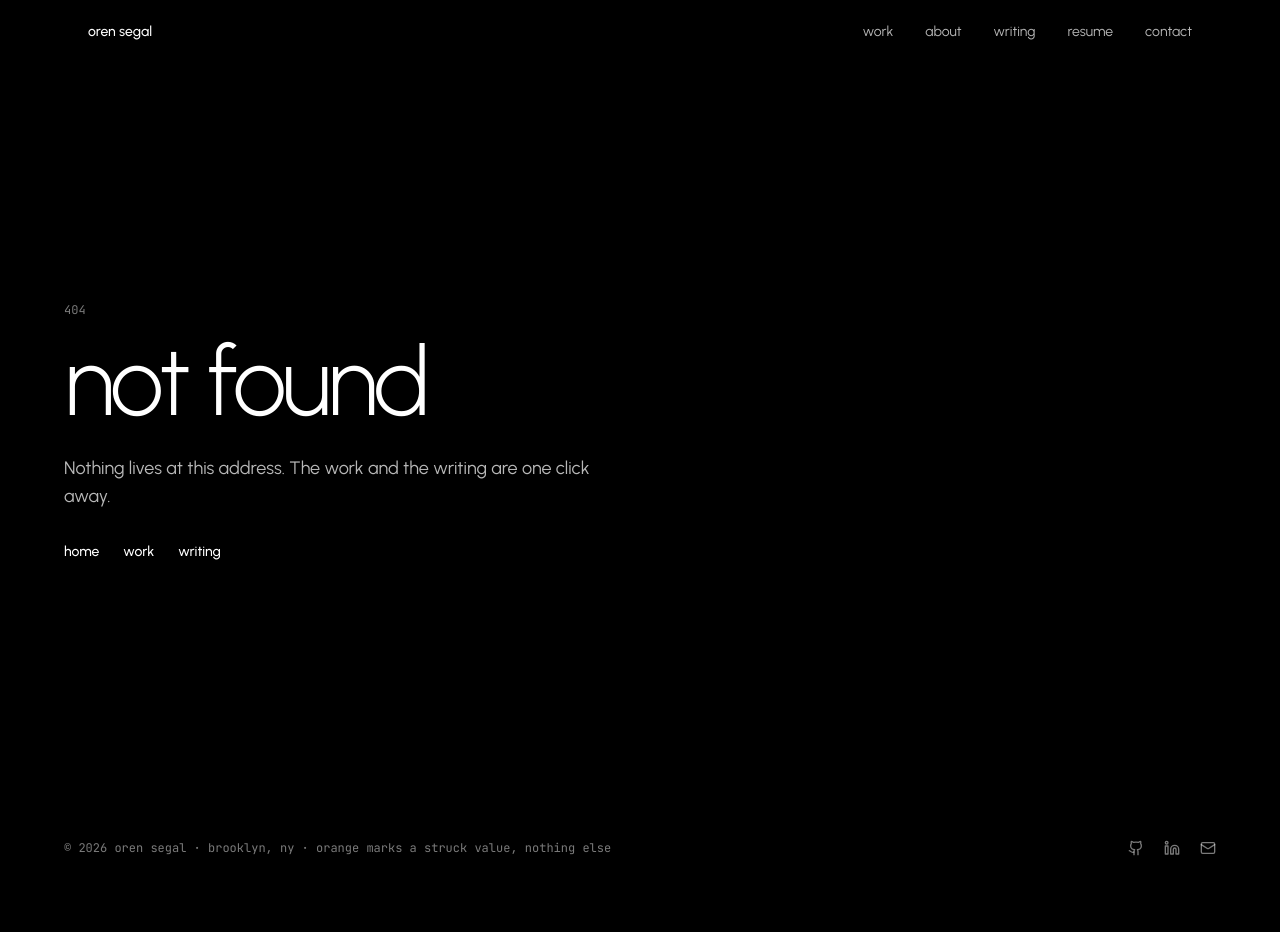
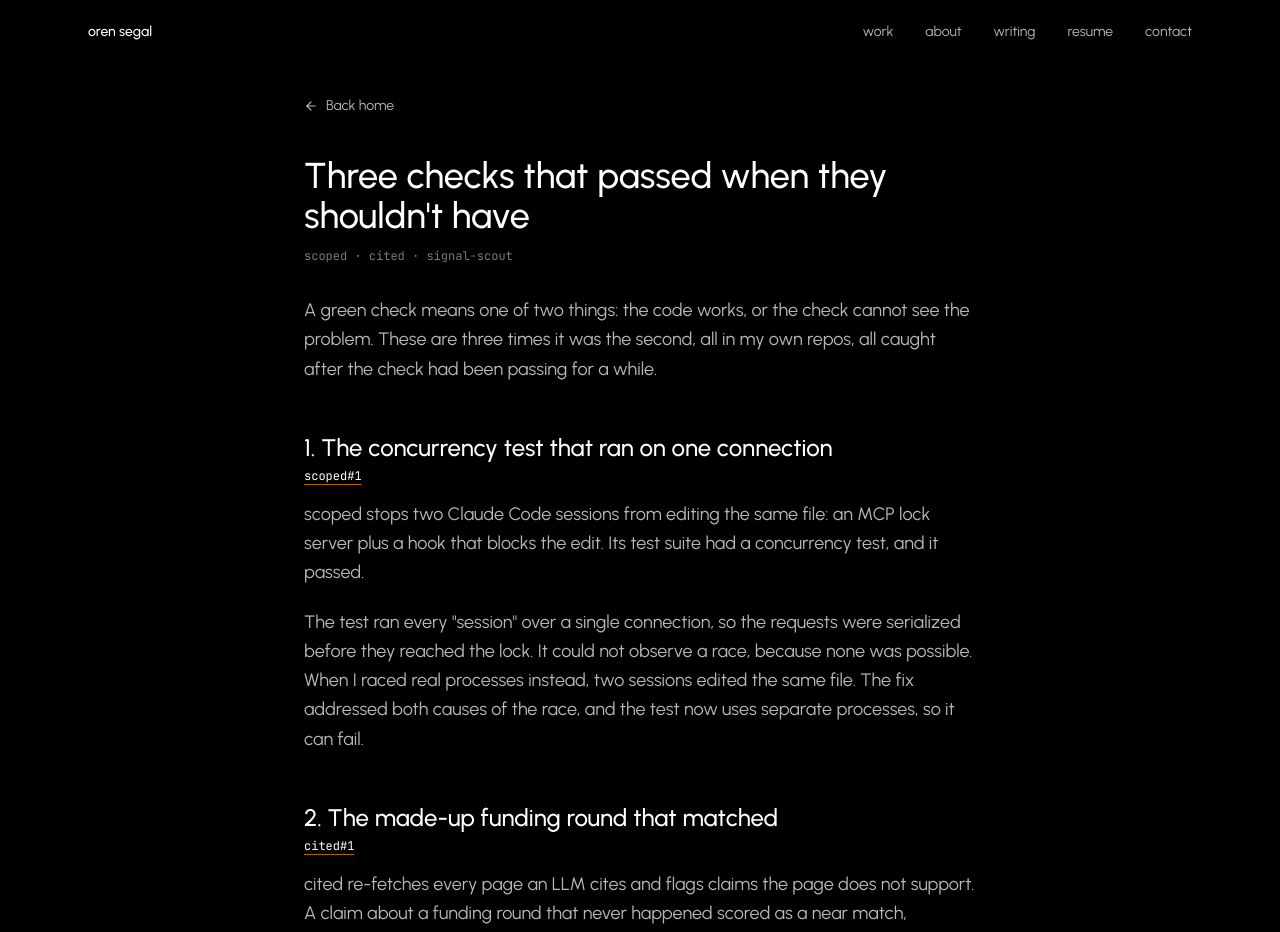
Before and after one commit to OrenSegal/OrenSegal.github.io, a Next.js app: page /writing/checks-that-could-not-fail in a window 1280 px wide. Before the commit this address had no page. Shown: the top 932 px of the page. Before the commit the page ends 896 px from the top, so only its background shows below. Built offline with nearby package versions, Linux system fonts and the light colour scheme.

Commit message:
Add post: three checks that passed when they shouldn't have (#38)

```diff
--- a/app/sitemap.ts
+++ b/app/sitemap.ts
@@ -11,6 +11,7 @@ export default function sitemap(): MetadataRoute.Sitemap {
     { url: `${BASE}/projects/` },
     { url: `${BASE}/writing/` },
     { url: `${BASE}/writing/rootcause-benchmark/` },
+    { url: `${BASE}/writing/checks-that-could-not-fail/` },
     { url: `${BASE}/writing/reshet-pricing-model/` },
     ...projects.map((p) => ({ url: `${BASE}/projects/${p.id}/` })),
   ]
--- /dev/null
+++ b/app/writing/checks-that-could-not-fail/page.tsx
@@ -0,0 +1,115 @@
+import type { Metadata } from 'next'
+import Link from 'next/link'
+import { ArrowLeft } from 'lucide-react'
+
+const title = "Three checks that passed when they shouldn't have"
+const description =
+  'A concurrency test, a citation matcher and an eval job all went green while proving less than they claimed. What each one missed, and the rule I took from it: before trusting a check, make it fail.'
+
+export const metadata: Metadata = {
+  title: `${title} | Oren Segal`,
+  description,
+  openGraph: { title, description, type: 'article', url: './', images: ['/og-image.png'] },
+  twitter: { card: 'summary_large_image', title, description, images: ['/og-image.png'] },
+}
+
+const GH = 'https://github.com/OrenSegal'
+const linkClass =
+  'text-ink underline decoration-accent-dim underline-offset-4 transition-colors hover:text-accent hover:decoration-accent'
+
+// Each case is described in the linked pull request; nothing here goes beyond it.
+const cases: { heading: string; pr: { label: string; href: string }; paragraphs: string[] }[] = [
+  {
+    heading: '1. The concurrency test that ran on one connection',
+    pr: { label: 'scoped#1', href: `${GH}/scoped/pull/1` },
+    paragraphs: [
+      'scoped stops two Claude Code sessions from editing the same file: an MCP lock server plus a hook that blocks the edit. Its test suite had a concurrency test, and it passed.',
+      'The test ran every "session" over a single connection, so the requests were serialized before they reached the lock. It could not observe a race, because none was possible. When I raced real processes instead, two sessions edited the same file. The fix addressed both causes of the race, and the test now uses separate processes, so it can fail.',
+    ],
+  },
+  {
+    heading: '2. The made-up funding round that matched',
+    pr: { label: 'cited#1', href: `${GH}/cited/pull/1` },
+    paragraphs: [
+      'cited re-fetches every page an LLM cites and flags claims the page does not support. A claim about a funding round that never happened scored as a near match, because most of its words were on the page. The words that made it false, the amount and the name, were the ones the fuzzy match forgave.',
+      'Numbers and names in a claim now have to appear on the page. On cited\'s own 29-claim benchmark it catches 10 of 15 unsupported claims; swapped ordinary words still get through, and the README says so.',
+    ],
+  },
+  {
+    heading: '3. The eval job that graded its own answers',
+    pr: { label: 'signal-scout#3', href: `${GH}/signal-scout/pull/3` },
+    paragraphs: [
+      'signal-scout\'s CI had an eval job, and it was green. It graded hand-written example outputs, not outputs the pipeline produced, so no change to the pipeline could make it fail.',
+      'It now runs the pipeline on fixtures. To prove the job can fail, I planted three bugs, one at a time, and each one turns CI red.',
+    ],
+  },
+]
+
+export default function ChecksPage() {
+  return (
+    <article className="min-h-screen px-4 pb-20 pt-24 sm:px-6">
+      <div className="mx-auto max-w-2xl">
+        <Link
+          href="/"
+          className="group mb-10 inline-flex items-center gap-2 text-sm text-ink-dim transition-colors hover:text-ink"
+        >
+          <ArrowLeft className="h-3.5 w-3.5 transition-transform group-hover:-translate-x-0.5" />
+          Back home
+        </Link>
+
+        <h1 className="text-3xl font-medium leading-[1.15] text-ink sm:text-4xl">{title}</h1>
+        <p className="mt-3 font-mono text-xs text-ink-faint">scoped · cited · signal-scout</p>
+
+        <div className="mt-8 space-y-5 text-lg leading-relaxed text-ink-dim">
+          <p>
+            A green check means one of two things: the code works, or the check cannot see the problem. These are
+            three times it was the second, all in my own repos, all caught after the check had been passing for a
+            while.
+          </p>
+        </div>
+
+        {cases.map((c) => (
+          <section key={c.heading} className="mt-12">
+            <h2 className="mb-1 text-2xl font-medium text-ink">{c.heading}</h2>
+            <p className="mb-4 font-mono text-xs">
+              <a href={c.pr.href} target="_blank" rel="noopener noreferrer" className={linkClass}>
+                {c.pr.label}
+              </a>
+            </p>
+            <div className="space-y-5 text-lg leading-relaxed text-ink-dim">
+              {c.paragraphs.map((p, j) => (
+                <p key={j}>{p}</p>
+              ))}
+            </div>
+          </section>
+        ))}
+
+        <section className="mt-12">
+          <h2 className="mb-4 text-2xl font-medium text-ink">The rule</h2>
+          <div className="space-y-5 text-lg leading-relaxed text-ink-dim">
+            <p>
+              Before I trust a check, I make it fail once. For code that means a planted bug that has to turn CI red.
+              For prompts and evals it means{' '}
+              <a href={`${GH}/litmus`} target="_blank" rel="noopener noreferrer" className={linkClass}>
+                litmus
+              </a>
+              , which mutates the prompt under test and lists the broken copies the suite missed. Pointed at my
+              incident agent&apos;s eval suite, it found that the suite killed 0 of 12 mutants. That one is in{' '}
+              <Link href="/writing/rootcause-benchmark/" className={linkClass}>
+                the benchmark write-up
+              </Link>
+              .
+            </p>
+            <p>
+              My coding agents run inside{' '}
+              <a href={`${GH}/sous`} target="_blank" rel="noopener noreferrer" className={linkClass}>
+                sous
+              </a>
+              , which applies the same rule to them: a green run that executed no tests, or weakened one, fails.
+            </p>
+          </div>
+        </section>
+      </div>
+    </article>
+  )
+}
--- a/app/writing/page.tsx
+++ b/app/writing/page.tsx
@@ -3,7 +3,7 @@ import Link from 'next/link'
 import { ArrowLeft } from 'lucide-react'
 
 const title = 'writing'
-const description = 'Write-ups by Oren Segal: an incident-agent benchmark, and getting a pricing model adopted at a TV network.'
+const description = 'Write-ups by Oren Segal: an incident-agent benchmark, checks that could not fail, and getting a pricing model adopted at a TV network.'
 
 export const metadata: Metadata = {
   title: `Writing | Oren Segal`,
@@ -21,6 +21,12 @@ const posts: { href: string; title: string; summary: string; figure?: { value: s
     summary:
       '525 graded runs of rootcause across seven settings. Cost per solved incident varied 25x; pass rates of 77-84% showed no detected difference, though gaps under about 13-19 points would not have been detected.',
     figure: { value: '25x', label: 'spread in cost per solved incident' },
+  },
+  {
+    href: '/writing/checks-that-could-not-fail/',
+    title: "Three checks that passed when they shouldn't have",
+    summary:
+      'A concurrency test on one connection, a citation matcher that forgave the wrong words, and an eval job that graded its own answers. Before trusting a check, make it fail.',
   },
   {
     href: '/writing/reshet-pricing-model/',
```
